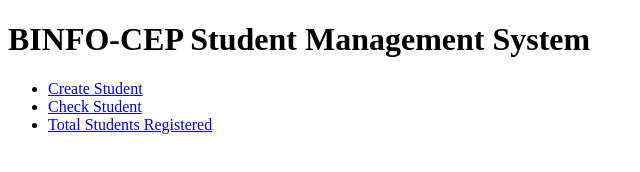
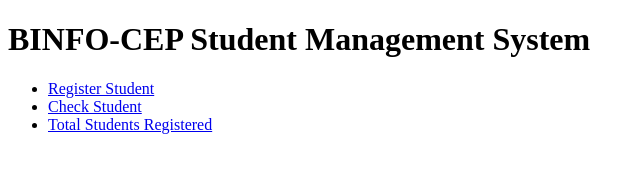
Before and after one commit to monticelli-ricardo/BINFO_FCE-9_Alumni_Management_app, a website: page node.js/public/index.html in a window 1280 px wide. Shown: the full height of the page, 0-640 px from the left. Drawn offline with nearby package versions, Linux system fonts and the light colour scheme.

Commit message:
`Register` student, string update

```diff
--- a/node.js/public/index.html
+++ b/node.js/public/index.html
@@ -13,7 +13,7 @@
     <div id="app">
         <h1>BINFO-CEP Student Management System</h1>
         <ul>
-            <li><a href="#" @click="showCreateStudentForm">Create Student</a></li>
+            <li><a href="#" @click="showCreateStudentForm">Register Student</a></li>
             <li><a href="#" @click="showCheckStudentSection">Check Student</a></li>
             <li><a href="#" @click="getTotalStudents">Total Students Registered</a></li>
         </ul>
@@ -22,7 +22,7 @@
         <h3 id="Message">{{ Message }}</h3>
 
         <div v-show="createStudentFormVisible">
-            <h2>Create Student</h2>
+            <h2>Register Student</h2>
             <!-- Form for creating a new student -->
             <form @submit.prevent="createStudent">
                 <label for="studentName"> Student Name:</label>
```
